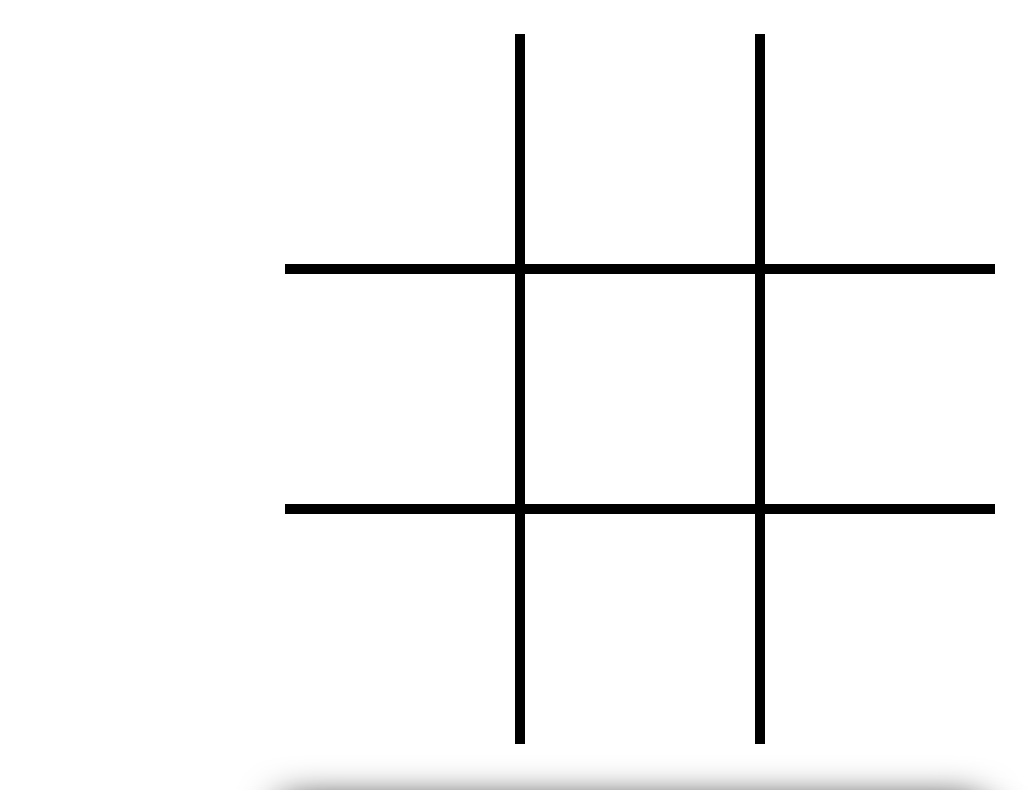
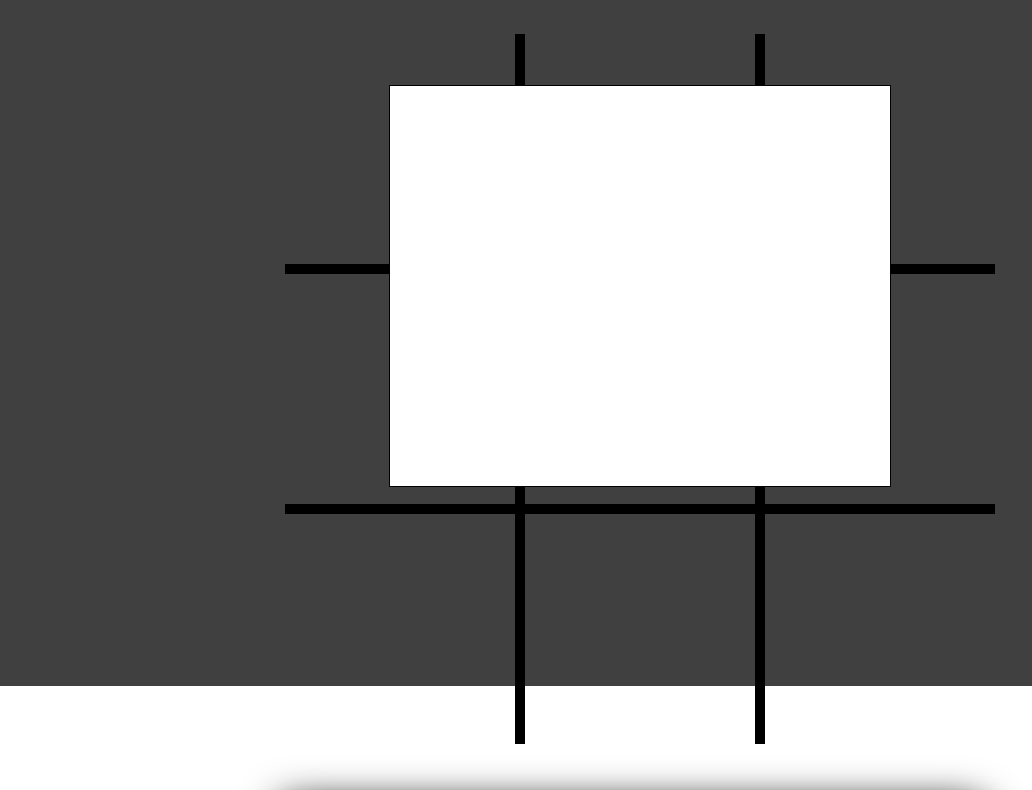
Before and after one commit to mhjarvis/odin-tic-tac-toe, a plain HTML site: page index.html in a window 1280 px wide. Shown: the part 114-904 px from the top of the page, without its empty margins (0-1032 px from the left). Drawn offline with Linux system fonts and the light colour scheme.

Commit message:
style form-background to provide focus to form; style form and center

```diff
--- a/styles.css
+++ b/styles.css
@@ -5,6 +5,7 @@
 	4. =GAME BOARD
     5. =BOARD BOXES
     6. =GAME BOARD
+    7. =FORM ELEMENT
 */
 
 /* ======================
@@ -156,3 +157,27 @@
     font-size: 2rem;
     padding-top: 20px;
 }
+
+/* ======================
+       7. FORM ELEMENT
+   ====================== */
+.form-background {
+    position: absolute;
+    height: 100vh;
+    width: 100%;
+    background-color: rgb(0, 0, 0);
+    opacity: 75%;
+}
+.form-container {
+
+    position: absolute;
+    height: 400px;
+    width: 500px;
+    top: 50%;
+    left: 50%;
+    transform: translate(-50%, -50%);
+    background-color: white;
+    border: 1px solid black;
+    visibility: visible;
+    z-index: 1;
+}
```
